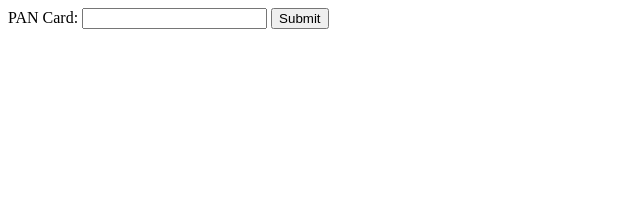
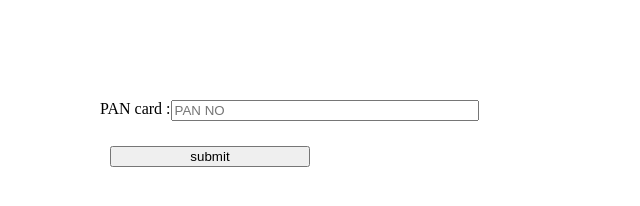
Before and after one commit to Nitotony/pan-verification, a plain HTML site: page index.html in a window 1280 px wide. Shown: the whole page, without its empty margins (0-640 px from the left). Drawn offline with Linux system fonts and the light colour scheme.

Commit message:
all done

```diff
--- a/index.html
+++ b/index.html
@@ -4,33 +4,59 @@
     <meta charset="UTF-8">
     <meta name="viewport" content="width=device-width, initial-scale=1.0">
     <title>Document</title>
+    <style>
+        body{
+            margin: 0px;
+            padding: 0;
+            justify-content: center;
+            align-items: center;
+        }
+        .container1{
+            display: flex;
+            flex-direction: column;
+            width: 600px;
+            margin: 100px;
+        }
+        input{
+            margin-bottom: 15px;
+            width: 300px;
+        }
+        button{
+            margin-bottom: 15px;
+            width: 200px;
+            margin: 10px ;
+        }
+        .container2{
+            display: flex;
+        }
+    </style>
 </head>
 <body>
-    <form action="" onsubmit=""></form>
-    <label for="pan" id="panNumber">PAN Card:</label>
-    <input type="text" name="pan">
-   <span></span>
-   <button id="btn">Submit</button>
+    <div class="container1">
+        <div class="container2">
+            <label>PAN card :</label>
+            <input type="text" placeholder="PAN NO" id="panNumber">
+            <span id="flag"></span>
+        </div>
 
-
-
+        <button type="submit" id="btn">submit</button>
+    </div>
     <script>
-
-
         const btn = document.querySelector("#btn");
+        const flag = document.querySelector("#flag");
 
         btn.addEventListener("click", (e) => {
             const input = document.querySelector("#panNumber");
             const regex = /^[A-Z]{5}\d{4}[A-Z]$/;
 
             if (regex.test(input.value)) {
-    document.getElementsByTagName('span')[0].innerHTML("invalid Pan number");
+                flag.textContent = "Valid PAN Number";
+                flag.style.color = 'green';
             } else {
-    document.getElementsByTagName('span')[0].innerHTML("invalid Pan number");
+                flag.textContent = "Invalid Pan Number";
+                flag.style.color = 'red';
             }
         });
-
     </script>
-
 </body>
 </html>
```
Also changed, not shown: Screenshot from 2024-07-30 19-35-57.png (added), Screenshot from 2024-07-30 19-36-26.png (added). Lines whose indentation alone changed are shown as unchanged.
